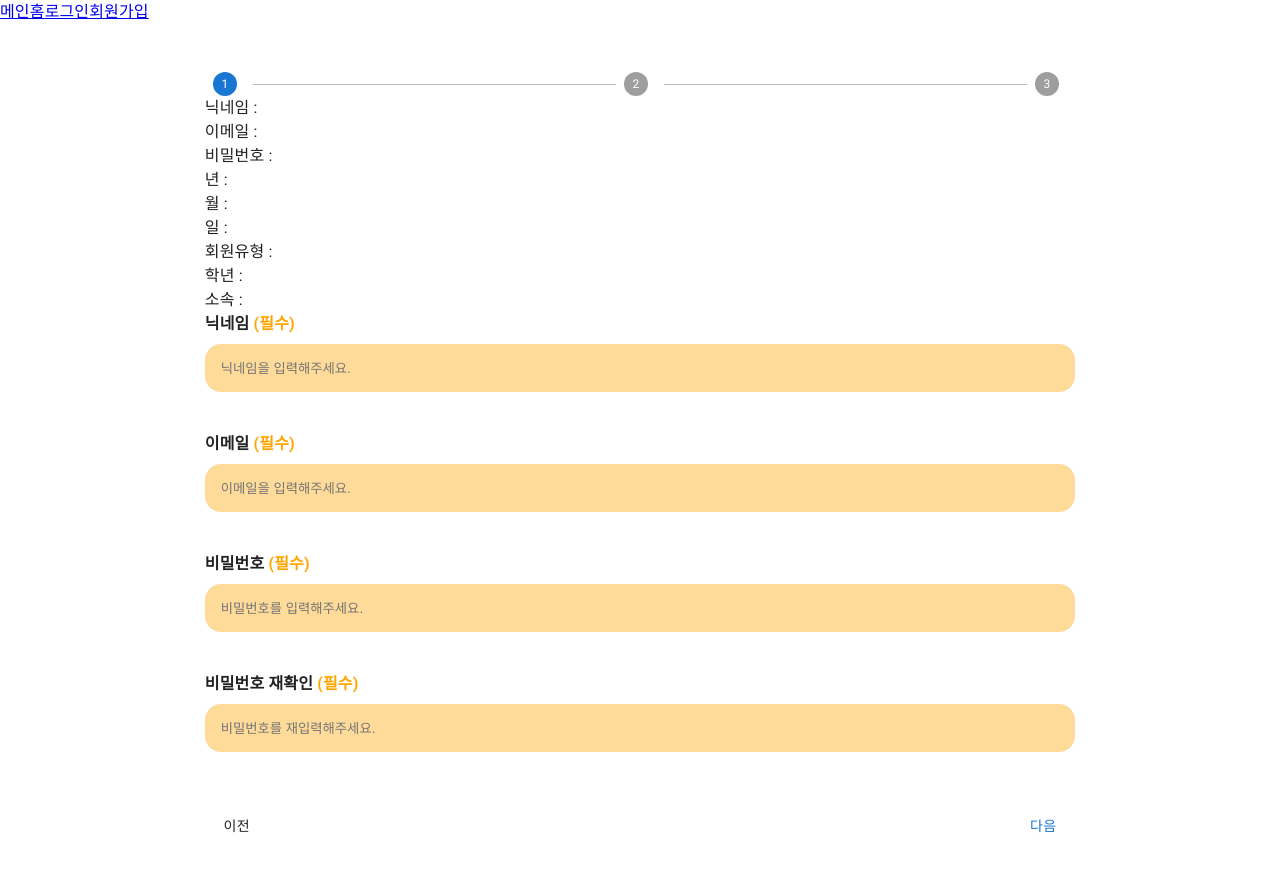
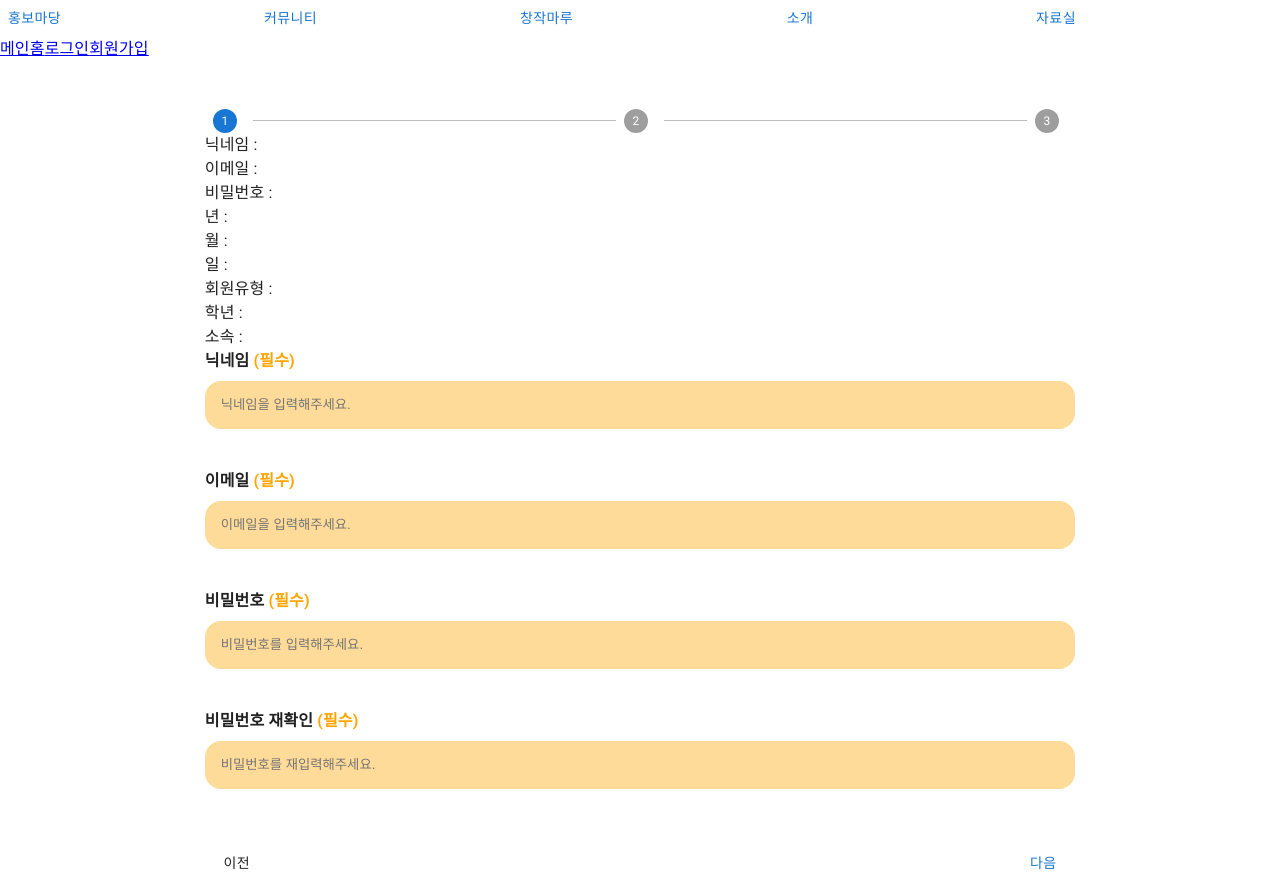
Before and after one commit to No-Devides-Found/digiteo-frontend, a React (Create React App) app: page /signup in a window 1280 px wide. Before the commit the page ends 845 px from the top, so only its background shows below. Built offline with nearby package versions, Linux system fonts and the light colour scheme.

Commit message:
feat:NavBar

```diff
--- a/package.json
+++ b/package.json
@@ -6,7 +6,7 @@
     "@emotion/react": "^11.11.1",
     "@emotion/styled": "^11.11.0",
     "@mui/icons-material": "^5.14.1",
-    "@mui/material": "^5.14.2",
+    "@mui/material": "^5.14.3",
     "@testing-library/jest-dom": "^5.17.0",
     "@testing-library/react": "^13.4.0",
     "@testing-library/user-event": "^13.5.0",
--- a/src/App.js
+++ b/src/App.js
@@ -5,9 +5,13 @@ import { Home } from "./pages";
 import Signin from "./pages/Signin/Signin";
 import Signup from "./pages/Signup/Signup";
 
+import NavBar from "./components/NavBar/NavBar";
+import TestBar from "./components/NavBar/test";
 function App() {
   return (
     <div className="App">
+      <NavBar></NavBar>
+
       <nav>
         <Link to="/">메인홈</Link>
         <Link to="/signin">로그인</Link>
@@ -19,14 +23,11 @@ function App() {
       button1="참여인원"
       button2="별점" /> */}
 
-
       <Routes>
         <Route path="/" element={<Home />} />
-        <Route path="/signin" element={<Signin/>} />
-        <Route path="/signup" element={<Signup/>} />
+        <Route path="/signin" element={<Signin />} />
+        <Route path="/signup" element={<Signup />} />
       </Routes>
-
-
     </div>
   );
 }
--- a/src/components/NavBar/NavBar.js
+++ b/src/components/NavBar/NavBar.js
@@ -1,27 +1,86 @@
-import React from 'react';
+import React from "react";
 
-import {Link} from 'react-router-dom';
-import Grid from '@mui/material/Grid';
+import { Link } from "react-router-dom";
+import Grid from "@mui/material/Grid";
 
-function NavBar() {
+import Button from "@mui/material/Button";
+import Menu from "@mui/material/Menu";
+import MenuItem from "@mui/material/MenuItem";
 
+const NavMenu = (props) => {
+  // ... existing code ...
+  const [anchorEl, setAnchorEl] = React.useState(null);
+  const open = Boolean(anchorEl);
+  const handleClick = (event) => {
+    setAnchorEl(event.currentTarget);
+  };
+  const handleClose = () => {
+    setAnchorEl(null);
+  };
 
-  return(
+  return (
+    <div>
+      <Button
+        id="basic-button"
+        aria-controls={open ? "basic-menu" : undefined}
+        aria-haspopup="true"
+        aria-expanded={open ? "true" : undefined}
+        onClick={handleClick}
+      >
+        {props.name}
+      </Button>
+      <Menu
+        id="basic-menu"
+        anchorEl={anchorEl}
+        open={open}
+        onClose={handleClose}
+        MenuListProps={{
+          "aria-labelledby": "basic-button",
+        }}
+      >
+        {props.items.map((item) => (
+          <MenuItem key={item} onClick={handleClose}>
+            {item}
+          </MenuItem>
+        ))}
+      </Menu>
+    </div>
+  );
+};
+
+export default function NavBar() {
+  const navMenuItems = [
+    ["홍보·이벤트", "정보마당"], // Menu items for "홍보마당"
+    ["배움터", "나눔터"], // Menu items for "커뮤니티"
+    [null], // Menu items for "창작마루"
+    ["디지터 소개", "이용 가이드", "문의하기", "건의하기"], // Menu items for "소개"
+    [null], // Menu items for "자료실"
+  ];
+
+  return (
     <div>
       <Grid container>
-        <Grid item xs>
-          <Link to="/">메인홈페이지</Link>
-        </Grid>
-        <Grid item xs>
-          <Link to="/signin">로그인</Link>
-        </Grid>
-        <Grid item xs>
-          <Link to="/singup">회원가입</Link>
-        </Grid>
+        {navMenuItems.map((items, index) => (
+          <Grid item xs key={index}>
+            <Link to="/">
+              <NavMenu
+                name={
+                  index === 0
+                    ? "홍보마당"
+                    : index === 1
+                    ? "커뮤니티"
+                    : index === 2
+                    ? "창작마루"
+                    : index === 3
+                    ? "소개"
+                    : "자료실"
+                }
+                items={items}
+              />
+            </Link>
+          </Grid>
+        ))}
       </Grid>
     </div>
-  )
-
+  );
 }
-
-export default NavBar;
--- /dev/null
+++ b/src/components/NavBar/test.js
@@ -0,0 +1,82 @@
+import React from "react";
+
+import { Link } from "react-router-dom";
+import Grid from "@mui/material/Grid";
+
+import Button from "@mui/material/Button";
+import Menu from "@mui/material/Menu";
+import MenuItem from "@mui/material/MenuItem";
+
+const NavMenu = (props) => {
+  const [anchorEl, setAnchorEl] = React.useState(null);
+  const open = Boolean(anchorEl);
+  const handleClick = (event) => {
+    setAnchorEl(event.currentTarget);
+  };
+  const handleClose = () => {
+    setAnchorEl(null);
+  };
+
+  return (
+    <div>
+      <Button
+        id="basic-button"
+        aria-controls={open ? "basic-menu" : undefined}
+        aria-haspopup="true"
+        aria-expanded={open ? "true" : undefined}
+        onClick={handleClick}
+      >
+        {props.name}
+      </Button>
+      <Menu
+        id="basic-menu"
+        anchorEl={anchorEl}
+        open={open}
+        onClose={handleClose}
+        MenuListProps={{
+          "aria-labelledby": "basic-button",
+        }}
+      >
+        <MenuItem onClick={handleClose}>Profile</MenuItem>
+        <MenuItem onClick={handleClose}>My account</MenuItem>
+        <MenuItem onClick={handleClose}>Logout</MenuItem>
+      </Menu>
+    </div>
+  );
+};
+
+function NavBar() {
+  return (
+    <div>
+      <Grid container>
+        <Grid item xs>
+          <Link to="/">
+            <NavMenu name="홍보마당"></NavMenu>
+          </Link>
+        </Grid>
+        <Grid item xs>
+          <Link to="/">
+            <NavMenu name="커뮤니티"></NavMenu>
+          </Link>
+        </Grid>
+        <Grid item xs>
+          <Link to="/">
+            <NavMenu name="창작마루"></NavMenu>
+          </Link>
+        </Grid>
+        <Grid item xs>
+          <Link to="/">
+            <NavMenu name="소개"></NavMenu>
+          </Link>
+        </Grid>
+        <Grid item xs>
+          <Link to="/">
+            <NavMenu name="자료실"></NavMenu>
+          </Link>
+        </Grid>
+      </Grid>
+    </div>
+  );
+}
+
+export default NavBar;
```
Also changed, not shown: src/components/Header/Header.js (added, +24 -0 lines), src/components/NavBar/tempCodeRunnerFile.js (added, +33 -0 lines), 1 other file (tests, documents, lock files or other folders).
